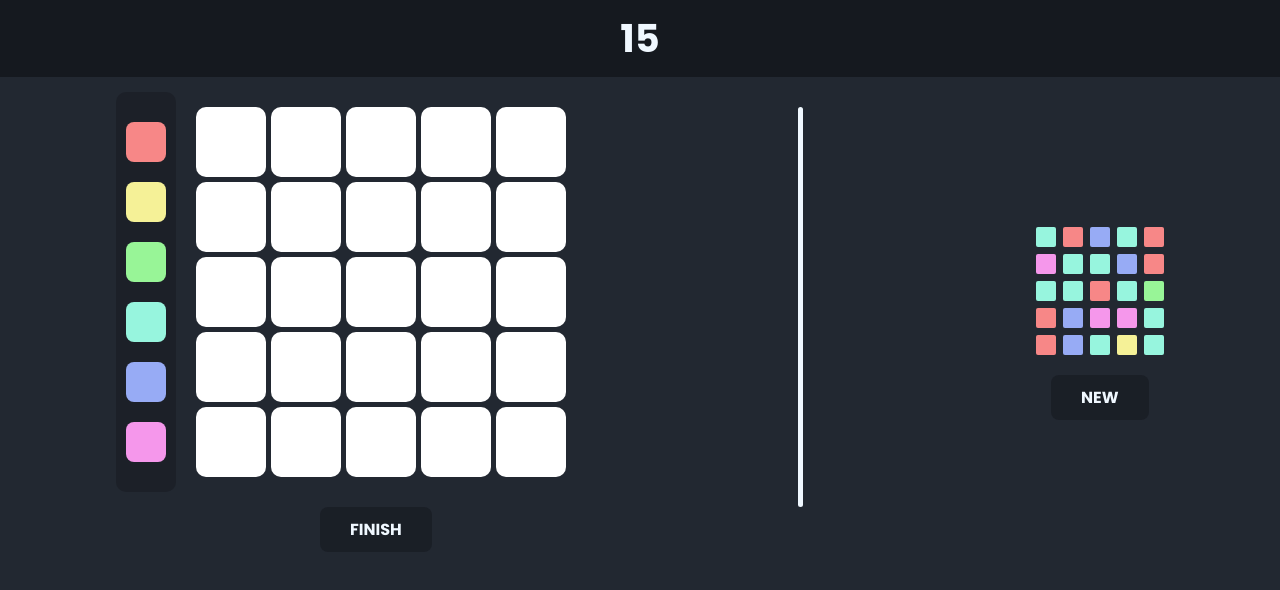
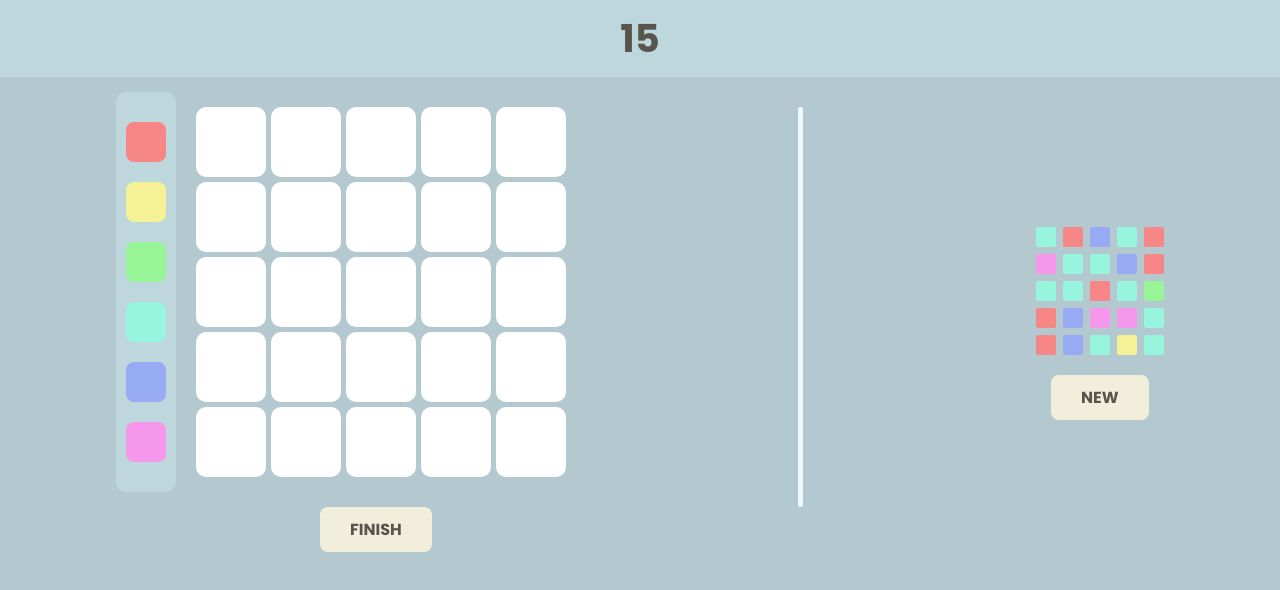
Before and after one commit to vogonPrayas/ColourMatch, a Next.js app in the folder colormatch/: page /singleplayer in a window 1280 px wide. Shown: the top 590 px of the page. Built offline with nearby package versions, Linux system fonts and the light colour scheme.

Commit message:
Local Storage and Light/dark mode

```diff
--- a/colormatch/src/app/components/gameover.tsx
+++ b/colormatch/src/app/components/gameover.tsx
@@ -2,12 +2,10 @@ import React from 'react'
 import "../css/gameover.css"
 import useStore from '../store'
 import { State } from '../store'
-import { useRouter } from 'next/navigation';
 const Gameover = () => {
 
-    const router = useRouter();
 
-    const{timer,gameOver,setGameOver,won,setWon,lightMode,setTimer}=useStore() as State
+    const{timer,gameOver,setGameOver,won,setWon,lightMode,setTimer,SetRandomColor,setNew}=useStore() as State
     const [score,setScore]=React.useState(timer)
 
     if(parseInt(localStorage.getItem("highScore")||`200000`) > score){
@@ -18,9 +16,11 @@ const Gameover = () => {
 
     }
 
+
     const restart=()=>{
         setGameOver(gameOver)
-        router.push('/singleplayer');
+        setNew(false)
+        location.reload()
         setTimer(0)
     }
 
--- a/colormatch/src/app/store.ts
+++ b/colormatch/src/app/store.ts
@@ -24,7 +24,9 @@ export interface State {
     setNew:(bool:boolean)=>void;
 
     lightMode:boolean;
-    setMode:(bool:boolean)=>void
+    setMode:(bool:boolean)=>void;
+
+    restartColor:()=>void
 }
 
 const Suffle =(col:string[]):string[]=>{
@@ -33,6 +35,7 @@ const Suffle =(col:string[]):string[]=>{
     )
 }
 
+
 // Create an initial array of 30 white colors
 const RandomCol = ["F78787", "F5F197", "98F597", "97F5DE", "97ABF5", "F597EB"];
 const initialColors: string[] = Array.from({ length: 25 }, () => "#EEEEEE");
@@ -40,12 +43,12 @@ const RandomColors: string[] = Suffle(RandomCol)
 
 let light:boolean
 
-if(localStorage.getItem("mode")==="true")
+if(localStorage.getItem("darkMode")=='true')
 {
-    light=true
+    light=false
 }
 else{
-    light=false
+    light=true
 }
 
 const useStore = create<State>((set) => ({
@@ -60,6 +63,7 @@ const useStore = create<State>((set) => ({
             return { finalColor: updatedColors };
         });
     },
+    restartColor:()=>set({ finalColor:Array.from({ length: 25 }, () => "#EEEEEE")}),
 
     RandomColor: RandomColors,
     SetRandomColor: () =>set({ RandomColor: Suffle(RandomColors)}) ,
@@ -77,7 +81,9 @@ const useStore = create<State>((set) => ({
     setNew:(bool)=>set({New:bool}),
 
     lightMode:light,
-    setMode:(bool)=>set({lightMode:!bool})
+    setMode:(bool)=>set({lightMode:!bool}),
+
+
 
 }));
 
```
Also changed, not shown: colormatch/src/app/page.tsx (+4 -6 lines).
